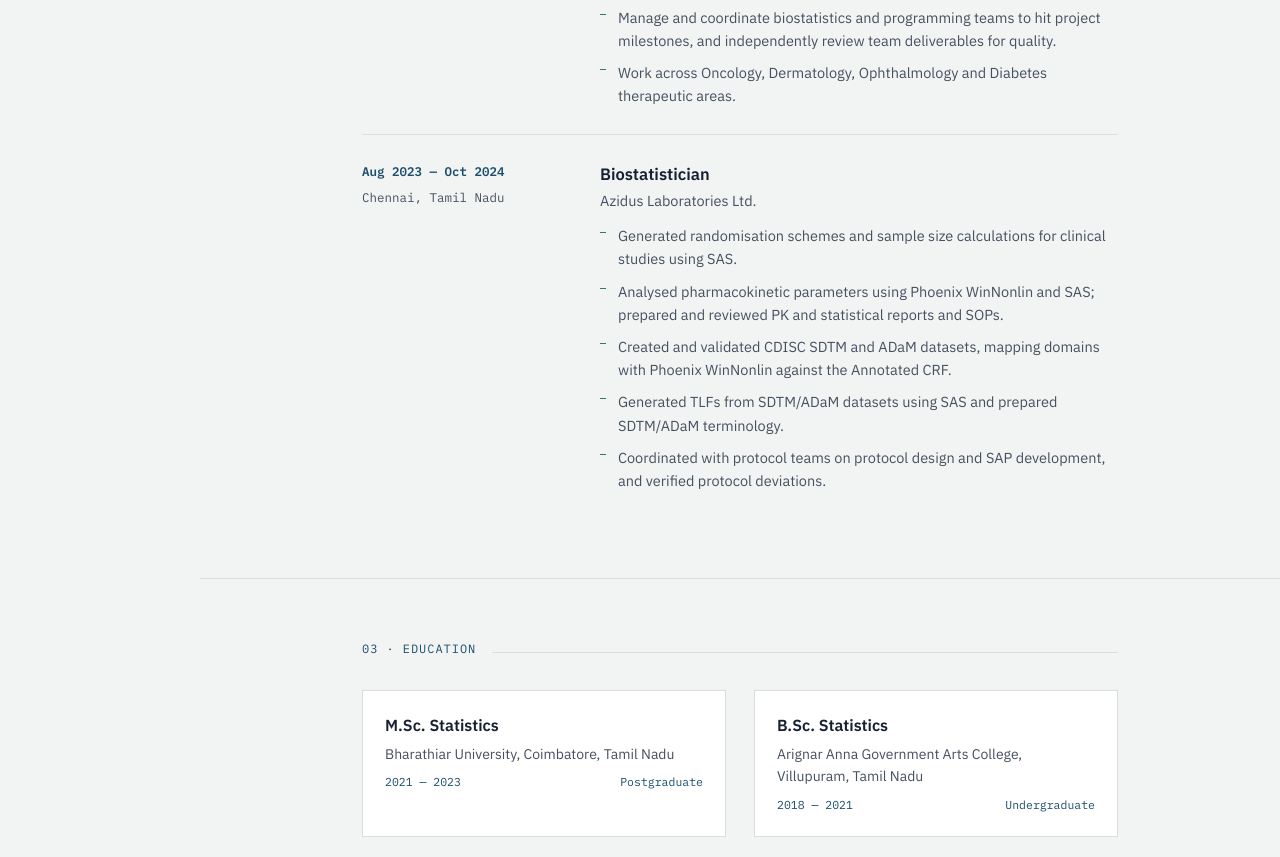
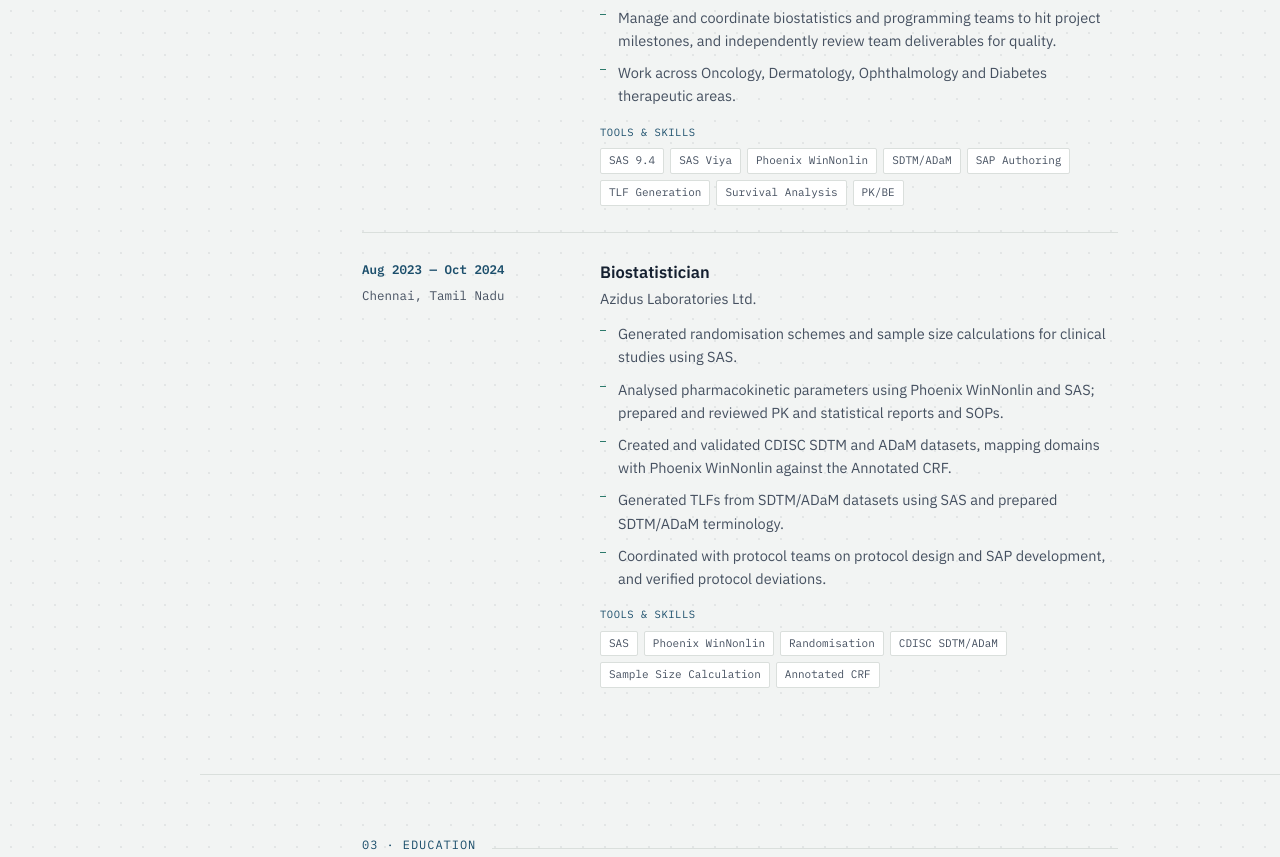
Before and after one commit to Mani-2211/Mani-2211.github.io, a plain HTML site: page index.html in a window 1280 px wide. Shown: the part 1342-2199 px from the top of the page. Drawn offline with Linux system fonts and the light colour scheme.

Commit message:
Add files via upload

```diff
--- a/index.html
+++ b/index.html
@@ -26,7 +26,9 @@
   *{margin:0;padding:0;box-sizing:border-box;}
   html{scroll-behavior:smooth;}
   body{
-    background:var(--paper);
+    background-color:var(--paper);
+    background-image:radial-gradient(circle, rgba(21,32,48,0.07) 1px, transparent 1px);
+    background-size:22px 22px;
     color:var(--ink);
     font-family:var(--sans);
     line-height:1.6;
@@ -145,6 +147,9 @@
   .role ul{list-style:none;display:flex;flex-direction:column;gap:9px;}
   .role li{position:relative;padding-left:18px;font-size:14.5px;color:var(--ink-soft);}
   .role li::before{content:'';position:absolute;left:0;top:8px;width:6px;height:1px;background:var(--teal);}
+  .role-tools-label{font-family:var(--mono);font-size:10.5px;color:var(--teal-deep);text-transform:uppercase;letter-spacing:0.05em;margin-top:16px;margin-bottom:8px;}
+  .role-tools{display:flex;flex-wrap:wrap;gap:6px;}
+  .role-tools span{font-family:var(--mono);font-size:11px;color:var(--ink-soft);border:1px solid var(--line);background:var(--paper-raised);padding:3px 8px;border-radius:2px;}
 
   /* ---------- EDUCATION ---------- */
   .edu-grid{display:grid;grid-template-columns:1fr 1fr;gap:28px;}
@@ -325,6 +330,11 @@
             <li>Manage and coordinate biostatistics and programming teams to hit project milestones, and independently review team deliverables for quality.</li>
             <li>Work across Oncology, Dermatology, Ophthalmology and Diabetes therapeutic areas.</li>
           </ul>
+          <div class="role-tools-label">Tools &amp; Skills</div>
+          <div class="role-tools">
+            <span>SAS 9.4</span><span>SAS Viya</span><span>Phoenix WinNonlin</span><span>SDTM/ADaM</span>
+            <span>SAP Authoring</span><span>TLF Generation</span><span>Survival Analysis</span><span>PK/BE</span>
+          </div>
         </div>
       </div>
 
@@ -340,6 +350,11 @@
             <li>Generated TLFs from SDTM/ADaM datasets using SAS and prepared SDTM/ADaM terminology.</li>
             <li>Coordinated with protocol teams on protocol design and SAP development, and verified protocol deviations.</li>
           </ul>
+          <div class="role-tools-label">Tools &amp; Skills</div>
+          <div class="role-tools">
+            <span>SAS</span><span>Phoenix WinNonlin</span><span>Randomisation</span>
+            <span>CDISC SDTM/ADaM</span><span>Sample Size Calculation</span><span>Annotated CRF</span>
+          </div>
         </div>
       </div>
     </div>
@@ -476,6 +491,9 @@
         <span class="section-tag">06 · Certifications</span>
         <div class="section-rule"></div>
       </div>
+      <p style="color:var(--ink-soft);font-size:14.5px;max-width:70ch;margin-bottom:24px;">
+        Certifications earned across clinical biostatistics, SAS Viya analytics, CDISC standards, and statistical programming.
+      </p>
       <a class="cert-badge-link" href="https://www.credly.com/users/manikandan_n" target="_blank" rel="noopener">◎ View verified badges on Credly ↗</a>
 
       <div class="cert-gallery">
@@ -539,8 +557,13 @@
   <!-- 07 CONTACT -->
   <footer id="contact">
     <div class="wrap">
+      <p style="font-family:var(--mono);font-size:11px;color:var(--teal-deep);text-transform:uppercase;letter-spacing:0.08em;margin-bottom:6px;">07 · Contact</p>
+      <p style="color:var(--ink-soft);font-size:14.5px;max-width:64ch;margin-bottom:30px;">
+        Feel free to reach out for collaborations, opportunities, or just to connect. I'm always open to discussing
+        clinical biostatistics, SAS/R programming, and regulatory analytics.
+      </p>
       <div class="contact-inner">
-        <div class="contact-title">Let's talk statistics.</div>
+        <div class="contact-title">Get In Touch</div>
         <div class="contact-links">
           <a href="mailto:maninaga6384@gmail.com">maninaga6384@gmail.com</a>
           <a href="tel:+917708816384">+91 77088 16384</a>
```
